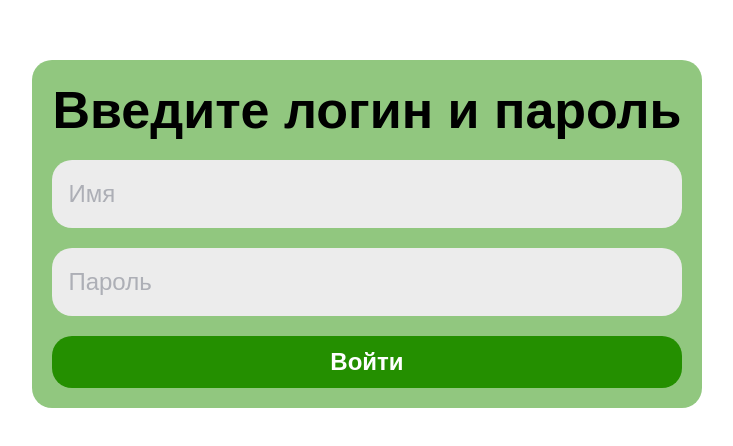
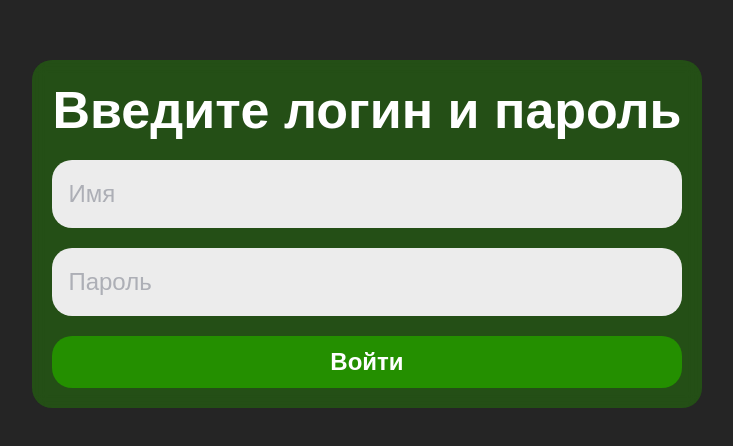
Before and after one commit to Zrossiz/pushishki_client, a Next.js app: page /auth/login in a window 1280 px wide. Shown: the part 166-612 px from the top of the page, without its empty margins (273-1006 px from the left). Built offline with nearby package versions, Linux system fonts and the light colour scheme.

Commit message:
chore: added styles for login page

```diff
--- a/src/pages/auth/login.tsx
+++ b/src/pages/auth/login.tsx
@@ -1,21 +1,36 @@
 import { HTag, Input, LinkButton } from '@/elements';
 import styles from '../../styles/Login.module.scss';
 import { useState } from 'react';
+import Head from 'next/head';
 
 const LoginPage = () => {
     const [name, setName] = useState<string>('');
     const [password, setPassword] = useState<string>('');
+
+    const login = async () => {
+        try {
+
+        } catch (err) {
+            console.log(err);
+        }
+    }
+
     return (
+        <>
+            <Head>
+                <title>Логин | Пушишки</title>
+            </Head>
             <div className={styles.loginPageWrapper}>
                 <div className={styles.formWrapper}>
-                <HTag tag='h2'>Введите логин и пароль</HTag>
+                    <HTag tag='h2' color='white'>Введите логин и пароль</HTag>
                     <Input type={'text'} value={name} onChange={setName} placeholder='Имя' />
                     <Input type={'text'} value={password} onChange={setPassword} placeholder='Пароль' />
-                <LinkButton element={'button'}>
+                    <LinkButton element={'button'} onClick={login}>
                         Войти
                     </LinkButton>
                 </div>
             </div>
+        </>
     )
 };
 
--- a/src/styles/Login.module.scss
+++ b/src/styles/Login.module.scss
@@ -4,8 +4,8 @@
     align-items: center;
     width: 100vw;
     height: 100vh;
-    background-color: var(--white);
     font-family: sans-serif;
+    background-color: rgb(37, 37, 37);
 
     .formWrapper {
         display: flex;
@@ -13,7 +13,7 @@
         row-gap: 20px;
         padding: 20px;
         border-radius: 20px;
-        background: rgb(36, 143, 0, 0.5);
+        background: rgb(36, 143, 0, 0.4);
         backdrop-filter: blur(6.5px);
     }
 }
```
Lines whose indentation alone changed are shown as unchanged.
